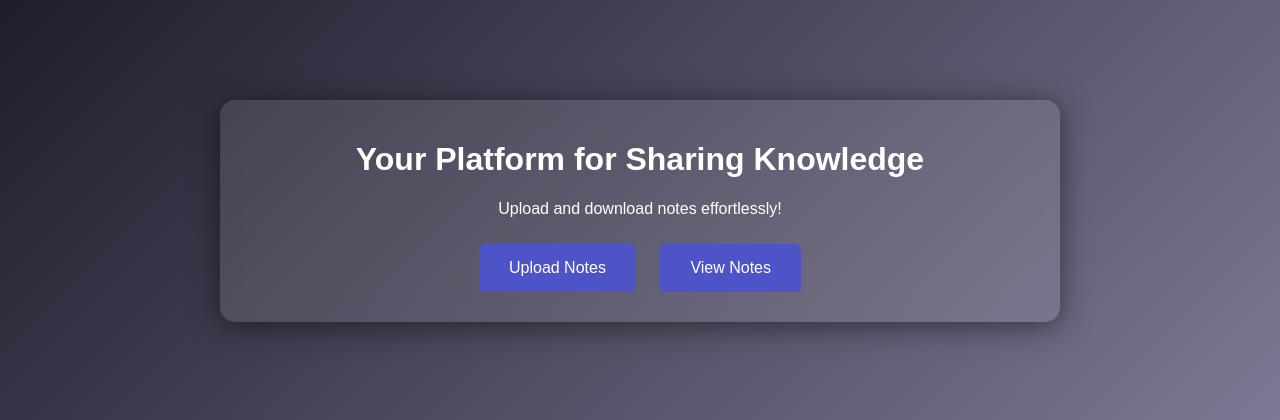
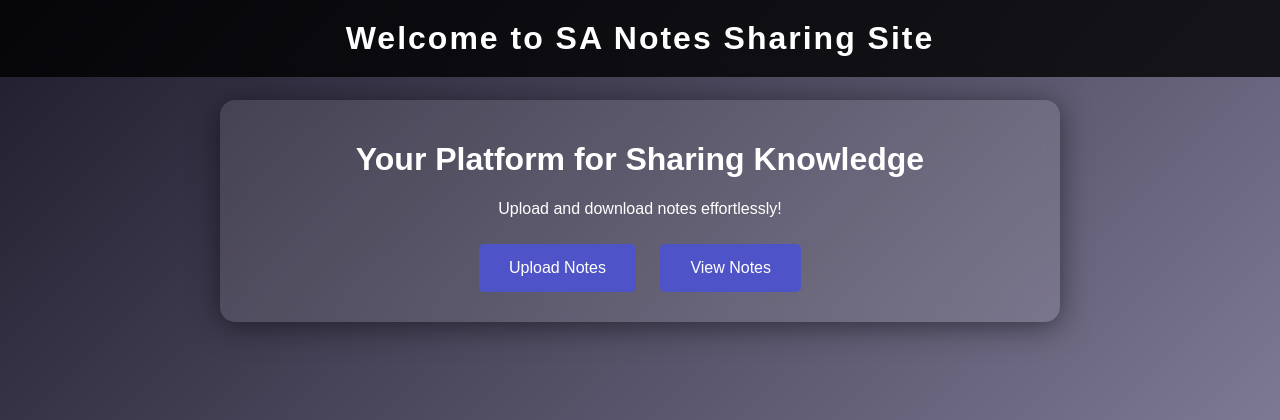
Before and after one commit to samudhan2008/-Sharing-Site, a Flask app: page / in a window 1280 px wide. Shown: the top 420 px of the page. Run offline with Flask 2, Linux system fonts and the light colour scheme.

Commit message:
Update index.html

```diff
--- a/templates/index.html
+++ b/templates/index.html
@@ -7,6 +7,10 @@
   <link rel="stylesheet" href="/static/style.css">
 </head>
 <body>
+  <header>
+    <h1>Welcome to SA Notes Sharing Site</h1>
+  </header>
+
   <main>
     <h1>Your Platform for Sharing Knowledge</h1>
     <p>Upload and download notes effortlessly!</p>
```
